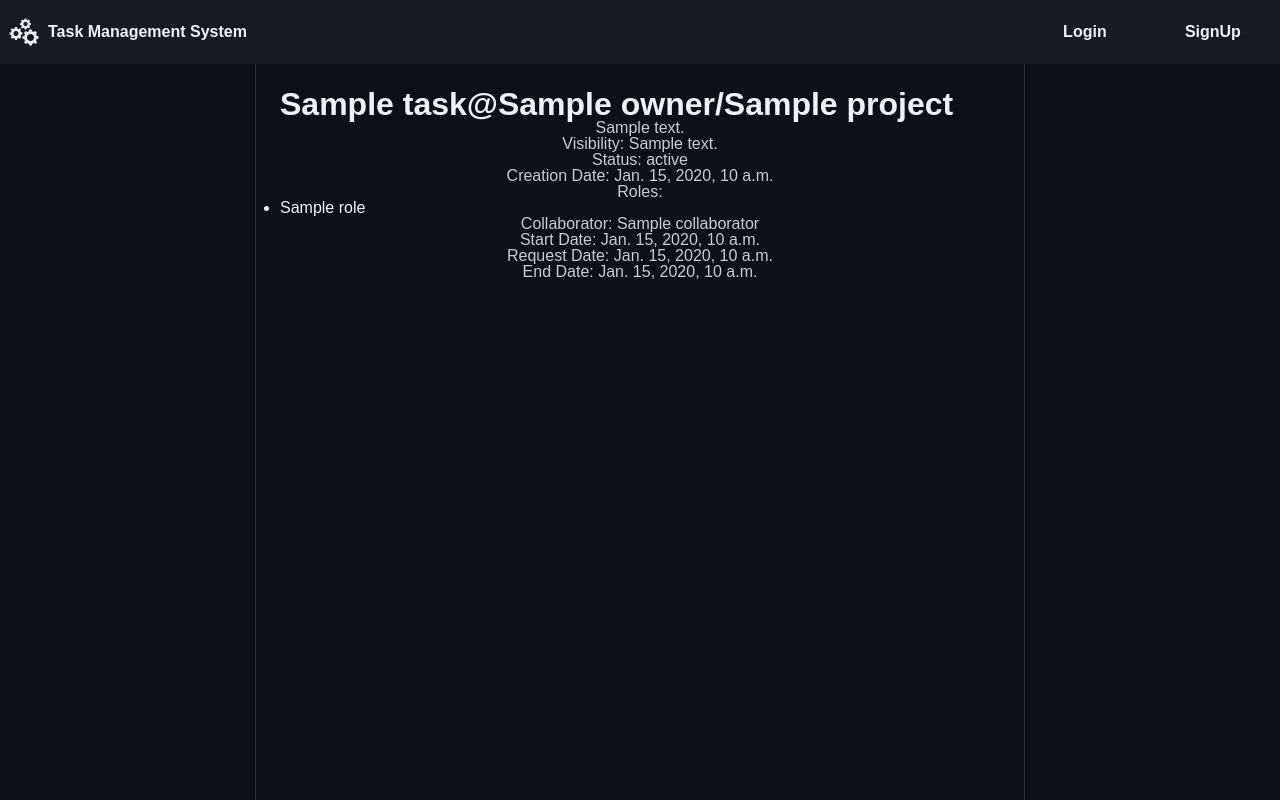
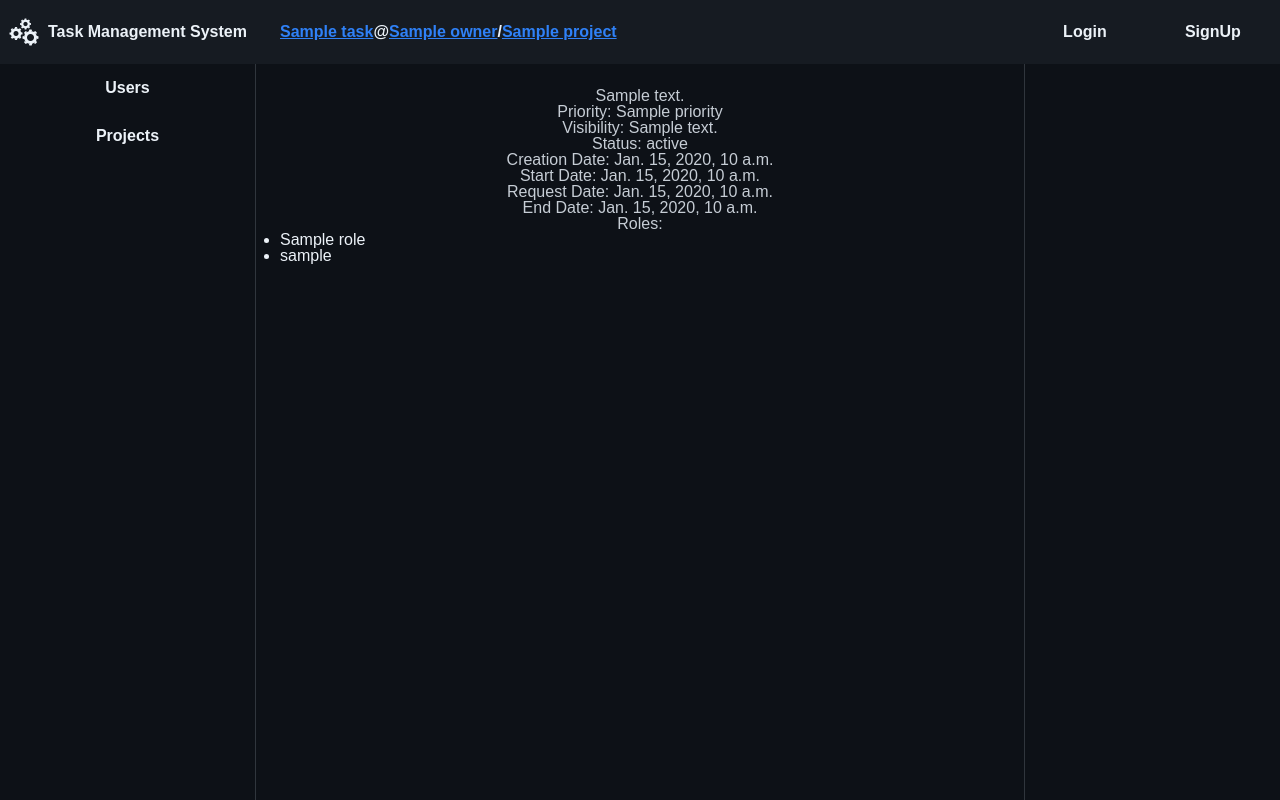
Before and after one commit to lorenzo-dominici/task_management_system, a Django app: template core/templates/core/task-details.html in a window 1280 px wide. Run offline with Django 3.2, Linux system fonts and the light colour scheme; the template is opened without the code that fills it: most values are stand-ins (such as "Sample title", 1, 10 or a date in 2020).

Commit message:
implementation of multimple collaboration on tasks

```diff
--- a/core/admin.py
+++ b/core/admin.py
@@ -6,7 +6,8 @@ models = [
     Role,
     Collaboration,
     Task,
-
+    TaskRole,
+    Assignation
 ]
 
 admin.site.register(models)
--- a/core/templates/core/project-details.html
+++ b/core/templates/core/project-details.html
@@ -1,4 +1,8 @@
 {% extends 'base.html' %}
+
+{% block title %}{{project.owner}}/{{project.name}}{% endblock title%}
+
+{% block top %}<a href="#">{{project.owner}}</a>/<a href="">{{project.name}}{% endblock top %}
 
 {% block content %}
   <h1>{{ project.owner }}/{{ project.name }}</h1>
--- a/core/templates/core/task-details.html
+++ b/core/templates/core/task-details.html
@@ -1,24 +1,15 @@
 {% extends 'base.html' %}
 
+{% block title %}{{task.name}}@{{task.project.owner}}/{{task.project.name}}{% endblock title %}
+
+{% block top %}<a href="">{{task.name}}</a>@<a href="#">{{task.project.owner}}</a>/<a href="{% url 'core:project-details' task.project.owner task.project.name %}">{{task.project.name}}</a>{% endblock top %}
+
 {% block content %}
-  <h1>{{ task.name }}@{{ task.project.owner }}/{{ task.project.name }}</h1>
   <p>{{ task.description }}</p>
+  <p>Priority: {{ task.priority }}</p>
   <p>Visibility: {{ task.get_visibility_display }}</p>
   <p>Status: {{ task.get_status_display }}</p>
   <p>Creation Date: {{ task.creation_date }}</p>
-  <p>Roles:</p>
-  <ul>
-    {% for role in task.roles.all %}
-      <li>{{ role.name }}</li>
-    {% empty %}
-      <li>No roles assigned</li>
-    {% endfor %}
-  </ul>
-  {% if task.collaborator %}
-    <p>Collaborator: {{ task.collaborator }}</p>
-  {% else %}
-    <p>No collaborator assigned</p>
-  {% endif %}
   {% if task.start_date %}
     <p>Start Date: {{ task.start_date }}</p>
   {% else %}
@@ -34,4 +25,17 @@
   {% else %}
     <p>No end date assigned</p>
   {% endif %}
+  <p>Roles:</p>
+  <ul>
+    {% for role in task.roles.all %}
+      <li>{{ role.name }}</li>
+    {% empty %}
+      <li>No roles assigned</li>
+    {% endfor %}
+  </ul>
+  <ul>
+    {% for collaborator in project.collaborators %}
+      <li>{{ collaborator.username }}</li>
+    {% endfor %}
+  </ul>
 {% endblock content %}
--- a/core/templates/core/task-list.html
+++ b/core/templates/core/task-list.html
@@ -4,7 +4,7 @@
   <h1>Task List</h1>
   <ul>
   {% for task in tasks %}
-    <li><a href="{% url 'core:task-detail' task.project.owner task.project.name task.name %}">{{ task.name }}@{{ task.project.owner }}/{{ task.project.name }}</a></li>
+    <li><a href="{% url 'core:task-details' task.project.owner task.project.name task.name %}">{{ task.name }}@{{ task.project.owner }}/{{ task.project.name }}</a></li>
   {% endfor %}
   </ul>
 {% endblock content %}
--- a/core/urls.py
+++ b/core/urls.py
@@ -6,7 +6,7 @@ app_name = 'core'
 
 urlpatterns = [
     path('projects/', ProjectListView.as_view(), name='project-list'),
-    path('<str:username>/<str:project_name>/', ProjectDetailView.as_view(), name='project-detail'),
+    path('<str:username>/<str:project_name>/', ProjectDetailView.as_view(), name='project-details'),
     path('tasks/', TaskListView.as_view(), name='task-list'),
-    path('<str:username>/<str:project_name>/<str:task_name>/', TaskDetailView.as_view(), name='task-detail'),
+    path('<str:username>/<str:project_name>/<str:task_name>/', TaskDetailView.as_view(), name='task-details'),
 ]
--- a/static/css/base.css
+++ b/static/css/base.css
@@ -170,18 +170,32 @@ form > div > input:not(input[type="submit"]) {
     color: var(--text-3);
 }
 
-.top > ul {
+.top > .head {
     flex-basis: 60%;
     display: flex;
     flex-direction: row;
     justify-content: flex-start;
     align-items: center;
+    text-decoration: none;
+    font-size: 1rem;
+    font-weight: bold;
+    color: var(--text-1);
+    padding-left: 1.5rem;
+    padding-right: 1.5rem;
     overflow-x: scroll;
     -ms-overflow-style: none;
     scrollbar-width: none;
 }
 
-.top > ul::-webkit-scrollbar {
+.top > .head > a {
+    color: var(--highlight);
+}
+
+.top > .head > a:hover {
+    text-decoration: underline;
+}
+
+.top > .head::-webkit-scrollbar {
     display: none;
 }
 
@@ -197,17 +211,36 @@ form > div > input:not(input[type="submit"]) {
     background-color: var(--bg);
 }
 
-.top > ul > li, .right > ul > li, .left > ul > li {
-    list-style: none;
-    text-align: center;
+.left > ul, .right > ul {
+    overflow-y: scroll;
+    -ms-overflow-style: none;
+    scrollbar-width: none;
 }
 
-.top > ul > li > a, .right > ul > li > a, .left > ul > li > a{
+.left > ul::-webkit-scrollbar, .right > ul::-webkit-scrollbar {
+    display: none;
+}
+
+.right > ul > li, .left > ul > li {
+    list-style: none;
+}
+
+.left > ul > li {
+    display: block;
+}
+
+.left > ul > li > a{
+    display: block;
+    text-align: center;
     text-decoration: none;
-    padding: 1rem 1rem;
+    padding: 1rem;
     font-size: 1rem;
     font-weight: bold;
     color: var(--text-1);
+}
+
+.left > ul > li > a:hover {
+    color: var(--text-3);
 }
 
 main {
--- a/templates/base.html
+++ b/templates/base.html
@@ -10,10 +10,10 @@
   <body>
     <nav class = "top">
       <div class = "logo"><a href="{% url 'home' %}"><img src="{% static 'media/logo.png' %}" alt="LOGO"><span>Task Management System</span></a></div>
-      <ul>
+      <div class = "head">
         {% block top %}
         {% endblock %}
-      </ul>
+      </div>
       <div class = "user">
         {% if not user.is_authenticated %}
         <a href="{% url 'login' %}">Login</a>
@@ -26,6 +26,11 @@
     <nav class = "left">
       <ul>
         {% block left %}
+        <li><a href="#">Users</a></li>
+        <li><a href="{% url 'core:project-list' %}">Projects</a></li>
+        {% if user.is_authenticated %}
+        <li><a href="{% url 'core:task-list' %}">Tasks</a></li>
+        {% endif %}
         {% endblock %}
       </ul>
     </nav>
```
Also changed, not shown: core/models.py (+53 -5 lines), core/templates/core/project-list.html (+5 -2 lines), core/views.py (+9 -7 lines), core/migrations/0001_initial.py.
